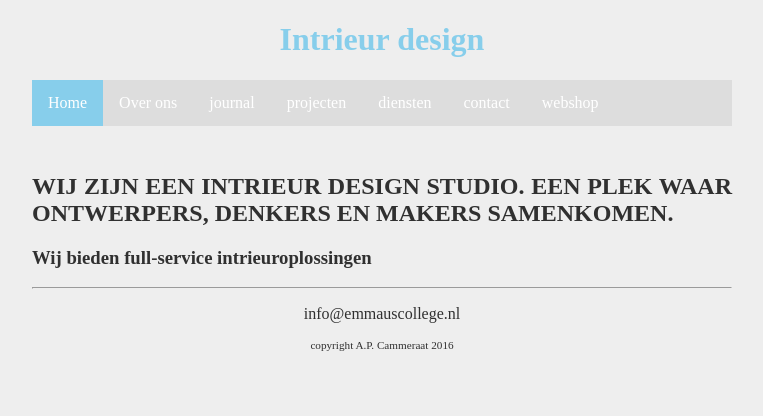
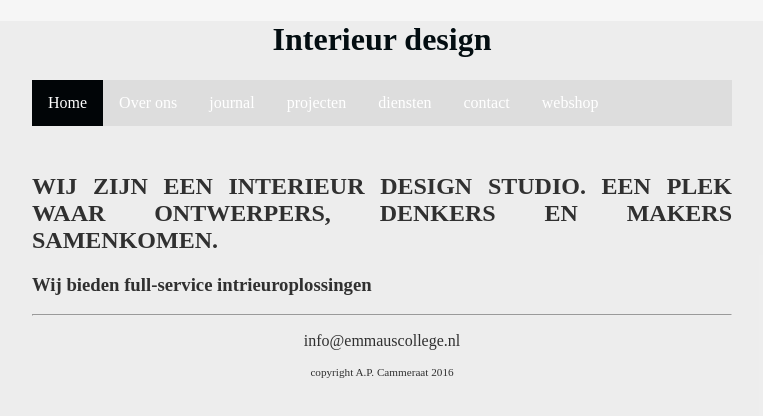
Before and after one commit to emmaus-4h/website-4hin2-Nathalie, a plain HTML site: page index.html in a window 1280 px wide. Shown: the whole page, without its empty margins (258-1021 px from the left). Drawn offline with Linux system fonts and the light colour scheme.

Commit message:
background colour

```diff
--- a/index.html
+++ b/index.html
@@ -10,7 +10,7 @@
     <body>
         <main>
             <header>
-                <h1 id="hoofdtitel" class="belangrijk">Intrieur design</h1>
+                <h1 id="hoofdtitel" class="belangrijk">Interieur design</h1>
             </header>
 
             <nav>
@@ -28,7 +28,7 @@
 
             <article>
                 <p>
-                  <h2> <br>WIJ ZIJN EEN INTRIEUR DESIGN STUDIO. EEN PLEK WAAR ONTWERPERS, DENKERS EN MAKERS SAMENKOMEN.</br>
+                  <h2> <br>WIJ ZIJN EEN INTERIEUR DESIGN STUDIO. EEN PLEK WAAR ONTWERPERS, DENKERS EN MAKERS SAMENKOMEN.</br>
                   </h2>
                   <h3> Wij bieden full-service intrieuroplossingen
 
--- a/style.css
+++ b/style.css
@@ -3,7 +3,7 @@
 html, body {
     height: 100%;
     padding: 0;
-    background-color: #EEEEEE;
+    background-color:rgba(45, 45, 45, 0.041);
 
     color: #303030;
     font: Verdana, Arial, Sans-Serif;
@@ -23,7 +23,7 @@ article {
 
 
 header {
-    color: skyblue;
+    color: rgb(3, 13, 17);
     text-align: center;
 }
 
@@ -46,7 +46,7 @@ img.zweefLinks {
 }
 
 a {
-    color: skyblue;
+    color:rgb(4, 16, 20);
     text-decoration: none;
 }
 
@@ -81,5 +81,5 @@ nav li a:hover {
 }
 
 nav li a.active {
-    background-color: skyblue;
+    background-color: rgb(1, 5, 7);
 }
```
